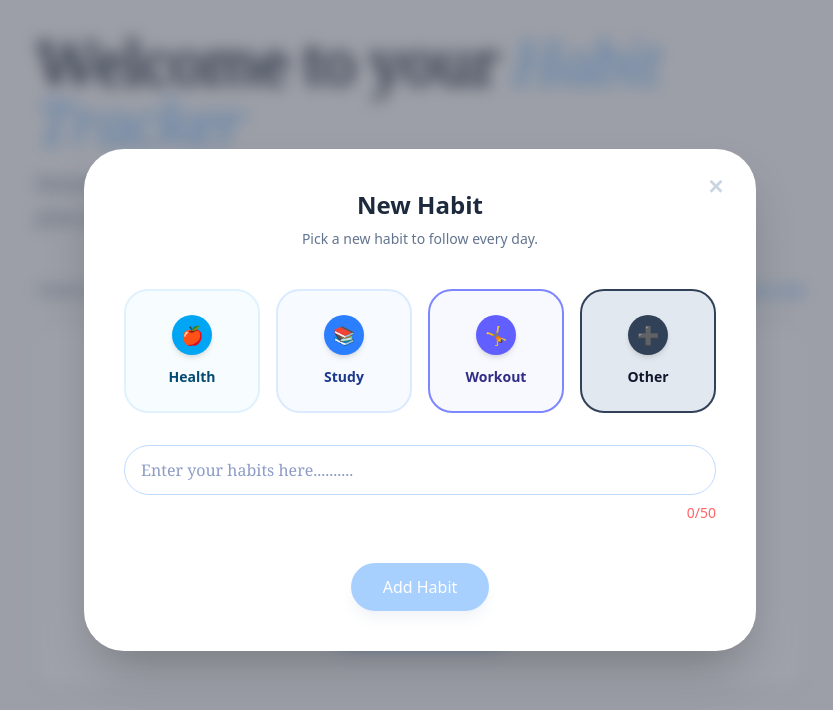
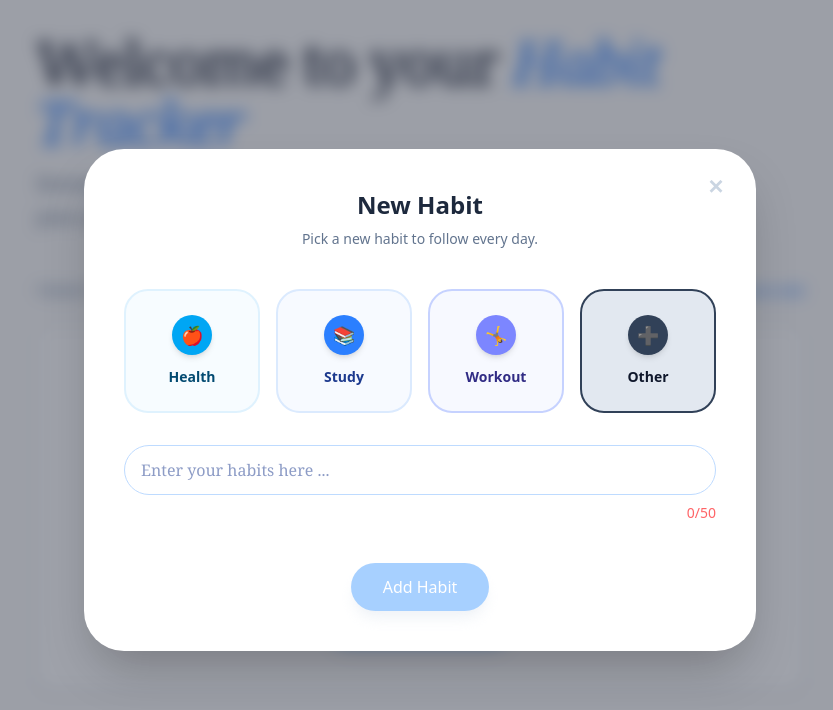
Before and after one commit to DezMoon/vue_learning_challenge, a Vue app: page / in a window 1280 px wide. Both pictures are taken after a click on the button "+ Quick Add". Shown: the top 710 px of the page, without its empty margins (220-1053 px from the left). Built offline with nearby package versions, Linux system fonts and the light colour scheme.

Commit message:
streak updated

```diff
--- a/src/components/HabitForm.vue
+++ b/src/components/HabitForm.vue
@@ -59,12 +59,12 @@
           :class="[
             'group flex flex-col items-center justify-center p-4 sm:p-6 rounded-3xl transition-all hover:scale-105 active:scale-95 border-2',
             selectedCategory === 'Workout'
-              ? 'border-indigo-500 bg-indigo-100'
-              : 'bg-indigo-50/50 border-indigo-400',
+              ? 'border-indigo-400 bg-indigo-100'
+              : 'bg-indigo-50/50 border-indigo-200',
           ]"
         >
           <div
-            class="w-10 h-10 bg-indigo-500 rounded-full mb-3 flex items-center justify-center text-white shadow-md"
+            class="w-10 h-10 bg-indigo-400 rounded-full mb-3 flex items-center justify-center text-white shadow-md"
           >
             <span class="text-lg">🤸</span>
           </div>
@@ -92,9 +92,9 @@
       <input
         v-model="habitName"
         maxlength="50"
-        class="mt-8 border w-full rounded-full border-blue-200 font-serif pl-4 py-3 text-blue-900 focus:outline-none focus:ring-2 focus:ring-blue-300"
+        class="border-double mt-8 border w-full rounded-full border-blue-200 font-serif pl-4 py-3 text-blue-900 focus:outline-none focus:ring-2 focus:ring-blue-300"
         type="text"
-        placeholder="Enter your habits here.........."
+        placeholder="Enter your habits here ..."
         @keyup.enter="handleSubmit"
       />
       <div class="text-sm mt-2 text-right text-red-400">
--- a/src/components/HabitList.vue
+++ b/src/components/HabitList.vue
@@ -4,7 +4,7 @@
       v-if="streakCount > 0"
       class="flex items-center gap-2 mb-4 bg-orange-50 w-fit px-4 py-2 rounded-full border border-orange-100 animate-in fade-in slide-in-from-left duration-700"
     >
-      <span class="text-xl">🔥</span>
+      <span class="text-xl animate-ping">🔥</span>
       <span class="font-bold text-orange-600 tracking-tight"
         >{{ streakCount }} Day Streak</span
       >
@@ -30,7 +30,7 @@
         <button
           @click="toggleStatus(habit.id)"
           :class="[
-            'w-8 h-8 rounded-full border-2 flex items-center justify-center transition-colors shrink-0',
+            'w-8 h-8  border-2 flex items-center justify-center transition-colors shrink-0',
             habit.status === 'completed'
               ? 'bg-green-500 border-green-500 text-white'
               : 'border-slate-200 hover:border-blue-400',
@@ -51,13 +51,13 @@
             <div class="flex gap-2">
               <button
                 @click="handleSaveEdit(habit.id)"
-                class="text-green-500 text-xs font-bold uppercase"
+                class="text-green-500 text-xs font-bold uppercase pl-2 pt-6"
               >
                 Save
               </button>
               <button
                 @click="editingId = null"
-                class="text-slate-400 text-xs font-bold uppercase"
+                class="text-slate-400 text-xs font-bold uppercase pl-2 pt-6"
               >
                 Cancel
               </button>
@@ -73,13 +73,43 @@
                   : '',
               ]"
             >
+              {{
+                habit.category === "Health"
+                  ? "🍎"
+                  : habit.category === "Study"
+                    ? "📚"
+                    : habit.category === "Workout"
+                      ? "🤸"
+                      : habit.category === "Other"
+                        ? "➕"
+                        : "✨"
+              }}
+              -
               {{ habit.name }}
             </h4>
             <div class="flex gap-2 mt-1">
+              <!--  <span>
+                {{
+                  habit.category === "Health"
+                    ? "🍎"
+                    : habit.category === "Study"
+                      ? "💼"
+                      : habit.category === "Workout"
+                        ? "🤸"
+                        : habit.category === "Other"
+                          ? "➕"
+                          : "✨"
+                }}
+              </span> -->
               <span
-                class="text-[10px] font-bold px-2 py-0.5 rounded-full bg-slate-50 text-slate-400 uppercase tracking-tighter"
+                class="text-[10px] font-bold px-2 py-0.5 rounded-full bg-slate-50 text-slate-700 uppercase tracking-tighter"
               >
                 {{ habit.category }}
+              </span>
+              <span
+                class="text-[10px] font-bold px-2 py-0.5 rounded-full bg-slate-50 text-slate-700 uppercase tracking-tighter"
+              >
+                {{ habit.status }}
               </span>
             </div>
           </div>
@@ -91,13 +121,14 @@
           <button
             v-if="habit.status !== 'completed'"
             @click="startEdit(habit)"
-            class="p-2 text-slate-300 hover:text-blue-400 transition-colors"
+            class="p-2 text-slate-300 hover:text-blue-400 rounded-full transition-colors w-10"
             title="Edit"
           >
             <span class="text-xl">✏️</span>
           </button>
           <button
             @click="deletingId = habit.id"
+            v-if="habit.status !== 'completed'"
             class="p-2 text-slate-300 hover:bg-red-100 rounded-full transition-colors"
             title="Delete"
           >
@@ -167,10 +198,10 @@ const isAllCompleted = computed(() => {
   );
 });
 
-// IMPORTANT: This watches the computed property above and tells the store to record the win
+// watches to see if all habits are checked
 watch(isAllCompleted, (newValue) => {
   recordDailyWin(newValue);
-}); // immediate check in case tasks were already done on load
+});
 
 const startEdit = (habit: any) => {
   editingId.value = habit.id;
--- a/src/components/LandingComponent.vue
+++ b/src/components/LandingComponent.vue
@@ -8,7 +8,7 @@
           class="font-serif text-4xl sm:text-6xl text-slate-900 mb-4 tracking-tight"
         >
           Welcome to your
-          <span class="italic text-blue-300">Habit Tracker</span>
+          <span class="italic text-blue-500">Habit Tracker</span>
         </h1>
         <p class="text-slate-500 text-lg sm:text-xl max-w-lg leading-relaxed">
           Stronger routines start with small daily wins. Track your progress,
@@ -24,7 +24,7 @@
         </h2>
         <button
           @click="openModal"
-          class="flex items-center gap-1 text-sm font-medium text-blue-400 hover:text-blue-400"
+          class="flex items-center gap-1 text-sm font-medium text-blue-500 hover:text-blue-400"
         >
           + Quick Add
         </button>
```
